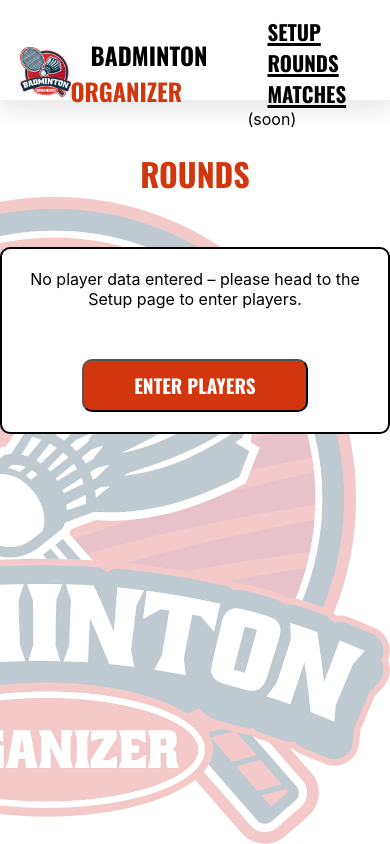
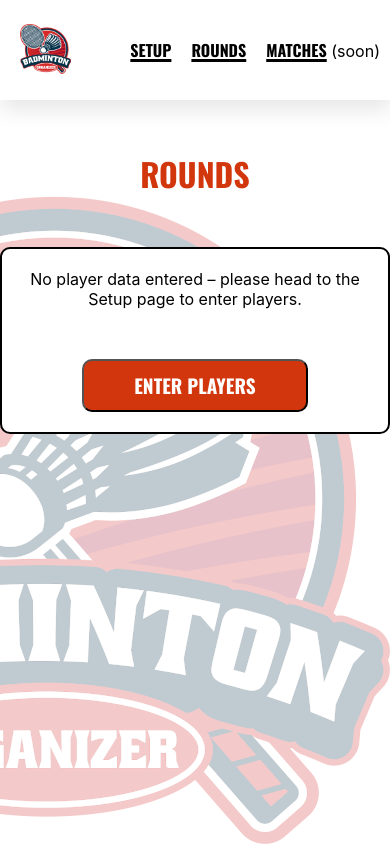
Before and after one commit to georgeroth/react-badminton-organizer, a React (Create React App) app: page /react-badminton-organizer/rounds in a window 390 px wide. Built offline with nearby package versions, Linux system fonts and the light colour scheme.

Commit message:
Making Rounds pages responsive

```diff
--- a/src/App.css
+++ b/src/App.css
@@ -206,3 +206,41 @@ td {
     margin: 0 auto;
   }
 }
+
+@media screen and (max-width: 985px) {
+  .results-table {
+    width: 96%;
+    margin: 0 auto;
+  }
+}
+
+@media screen and (max-width: 850px) {
+  .sitename-container {
+    width: 0px;
+    visibility: hidden;
+  }
+}
+
+@media screen and (max-width: 575px) {
+  .menu-container ul li {
+    margin-right: 10px;
+  }
+}
+
+@media screen and (max-width: 455px) {
+  .menu-container ul li a {
+    margin-left: 10px;
+  }
+}
+
+@media screen and (max-width: 425px) {
+  .menu-container ul li a, .soon {
+    font-size: 1em;
+  }
+}
+
+@media screen and (max-width: 380px) {
+  .menu-container ul li a, .soon {
+    font-size: 3vw;
+  }
+}
--- a/src/Header.js
+++ b/src/Header.js
@@ -19,7 +19,7 @@ export default function Header() {
                 <ul>
                     <li><Link to="/">Setup</Link></li>
                     <li><Link to="/rounds">Rounds</Link></li>
-                    <li><a href="#">Matches</a> (soon)</li>
+                    <li><a href="#">Matches</a> <span className="soon">(soon)</span></li>
                 </ul>
             </div>
         </header>
```
